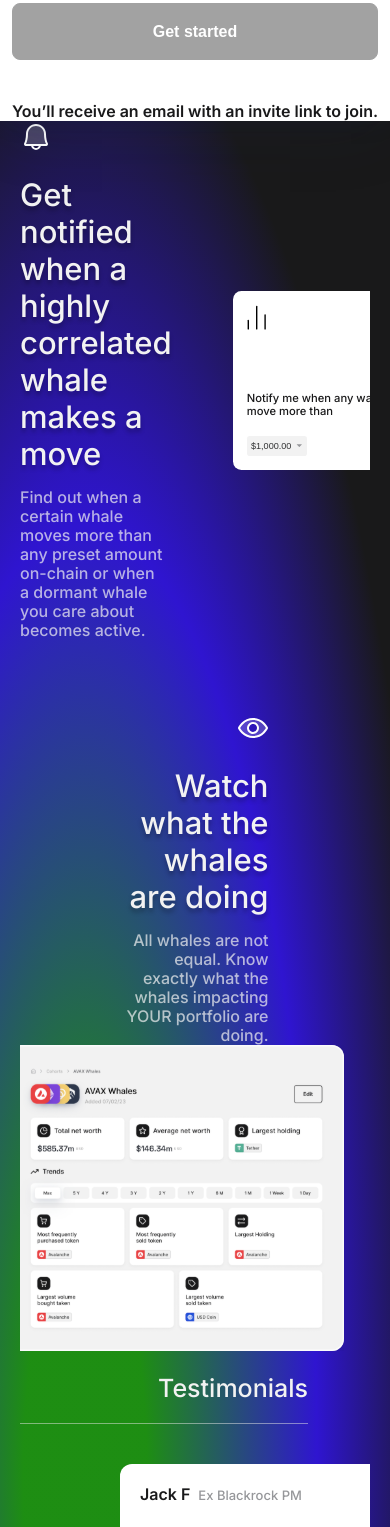
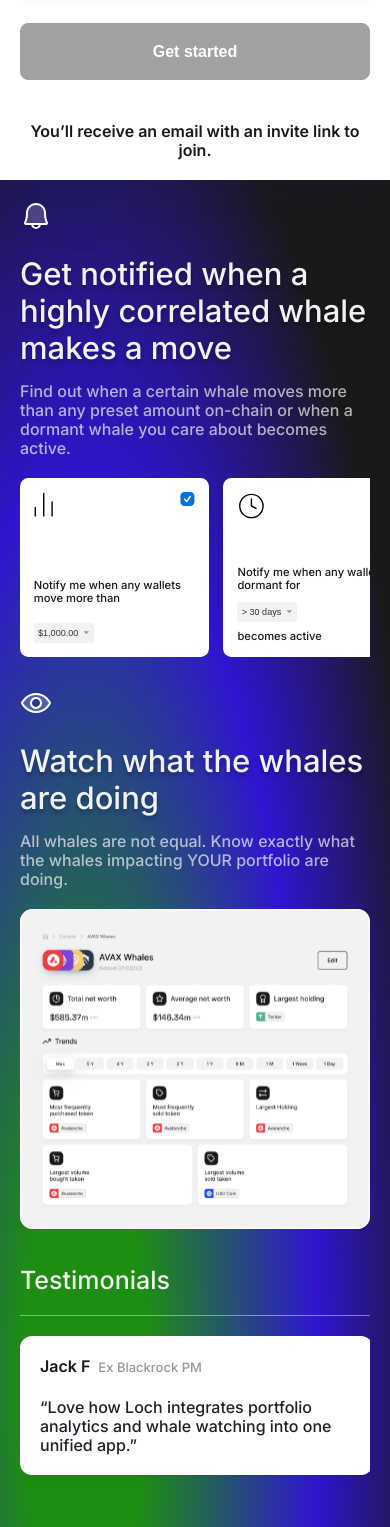
Before and after one commit to shalinigandhi/landing-page-loch, a React (Create React App) app: page / in a window 390 px wide. Shown: the part 208-1735 px from the top of the page. Built offline with nearby package versions, Linux system fonts and the light colour scheme.

Commit message:
Mobile responsive

```diff
--- a/src/components/LandingPage/landing-page.scss
+++ b/src/components/LandingPage/landing-page.scss
@@ -9,6 +9,7 @@
 
         @include mobileLarge {
             max-width: 100%;
+            margin-top: 20px;
         }
     }
     .section {
@@ -19,15 +20,26 @@
         @include mobileLarge {
             flex-direction: column-reverse;
         }
+
         &:first-of-type {
             margin-bottom: 72px;
             flex-direction: row-reverse;
             justify-content: flex-end;
+
+            @include mobileLarge {
+                flex-direction: column-reverse;
+                margin-bottom: 30px;
+            }
         }
 
         &:last-of-type {
             margin-top: 22px;
             padding-right: 62px;
+
+            @include mobileLarge {
+                margin-top: 50px;
+                padding-right: 0;
+            }
         }
 
         .content-image-wrapper {
@@ -35,14 +47,29 @@
             height: 306px;
             position: relative;
             margin-right: 38px;
+
+            @include mobileLarge {
+                min-width: 100%;
+                margin: 0;
+                margin-top: 20px;
+            }
         }
         .content-container {
             display: inline-block;
             min-width: 42%;
 
+            @include mobileLarge {
+                min-width: 100%
+            }
+
             &.text-right {
                 text-align: right;
                 max-width: 28%;
+
+                @include mobileLarge {
+                    max-width: 100%;
+                    text-align: left;
+                }
             }
             .content-heading {
                 font-weight: 500;
--- a/src/components/SignUp/sign-up.scss
+++ b/src/components/SignUp/sign-up.scss
@@ -16,6 +16,7 @@
     @include mobileLarge {
         position: relative;
         min-width: 100%;
+        padding: 20px;
     }
 
     .sign-up-wrapper {
--- a/src/components/Slider/slider.scss
+++ b/src/components/Slider/slider.scss
@@ -1,9 +1,16 @@
 @import '../../styles/colors';
+@import '../../styles/responsive';
 
 .slider-container {
     flex-grow: 1;
     padding-left: 66px;
     max-width: 425px;
+
+    @include mobileLarge {
+        padding-left: 0;
+        max-width: 100%;
+        margin-top: 20px;
+    }
 
     .slick-slide {
         margin: 0 7px;
--- a/src/components/Testimonials/Testimonials.js
+++ b/src/components/Testimonials/Testimonials.js
@@ -9,7 +9,7 @@ const Testimonials = () => {
         dots: false,
         infinite: true,
         // speed: 500,
-        slidesToShow: 1,
+        slidesToShow: 2,
         slidesToScroll: 1,
         arrows: false,
         // autoplay: true,
--- a/src/components/Testimonials/testimonials.scss
+++ b/src/components/Testimonials/testimonials.scss
@@ -1,4 +1,5 @@
 @import '../../styles/colors';
+@import '../../styles/responsive';
 
 .testimonials-container {
     width: 100%;
@@ -11,13 +12,24 @@
         color: $white-gradient1;
         padding-bottom: 20px;
         border-bottom: 1px solid rgba(229, 229, 230, 0.5);
+
+        @include mobileLarge {
+            text-align: left;
+        }
     }
     .testimonials-content {
         display: flex;
         align-items: flex-end;
         margin-top: 40px;
 
+        @include mobileLarge {
+            margin-top: 20px;
+        }
+
         .icon-wrapper {
+            @include mobileLarge {
+                display: none;
+            }
             svg {
                 margin-bottom: 35px;
                 display: inline-block;
@@ -26,6 +38,10 @@
     }
     .testimonials-slider {
         margin-left: 40px;
+
+        @include mobileLarge {
+            margin-left: 0;
+        }
         .slick-slide {
             margin: 0 10px;
         }
--- a/src/styles/main.scss
+++ b/src/styles/main.scss
@@ -17,5 +17,6 @@
 
     @include mobileLarge {
         padding: 0;
+        padding-bottom: 20px;
     }
 }
```
